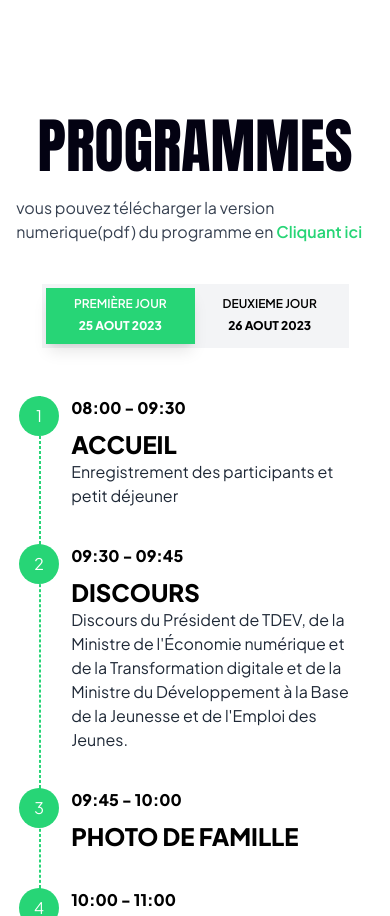
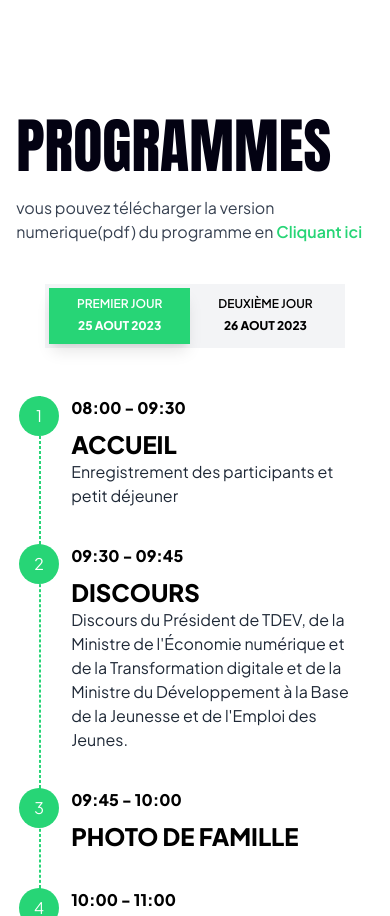
Before and after one commit to massahoudou/tedv-fest, a Next.js app: page / in a window 390 px wide. Shown: the part 1668-2584 px from the top of the page. Built offline with nearby package versions, Linux system fonts and the light colour scheme.

Commit message:
correction of text and layout

```diff
--- a/next.config.js
+++ b/next.config.js
@@ -1,6 +1,6 @@
 /** @type {import('next').NextConfig} */
 const nextConfig = {
-    output: 'export',
+    //output: 'export',
     images: {
         domains: ['images.unsplash.com'],
       },
--- a/src/components/sections/SectionProgram.jsx
+++ b/src/components/sections/SectionProgram.jsx
@@ -12,7 +12,7 @@ const SectionProgram = () => {
     const [items, setItems] = useState([
         {
             id: 1,
-            title: "Première jour",
+            title: "Premier jour",
             date: "25 AOUT 2023",
             active: true,
             content: [
@@ -126,7 +126,7 @@ const SectionProgram = () => {
         },
         {
             id: 2,
-            title: "deuxieme jour",
+            title: "deuxième jour",
             date: "26 AOUT 2023",
             active: false,
             content: [
@@ -241,7 +241,7 @@ const SectionProgram = () => {
 
 
     return <div id="program" className="h-fit  py-20 w-11/12 md:w-10/12  mx-auto ">
-        <h5 className="text-7xl lg:text-[8rem] uppercase text-center">
+        <h5 className="text-7xl lg:text-[8rem] uppercase text-left md:text-center">
             <Heading>
                 Programmes
             </Heading>
```
